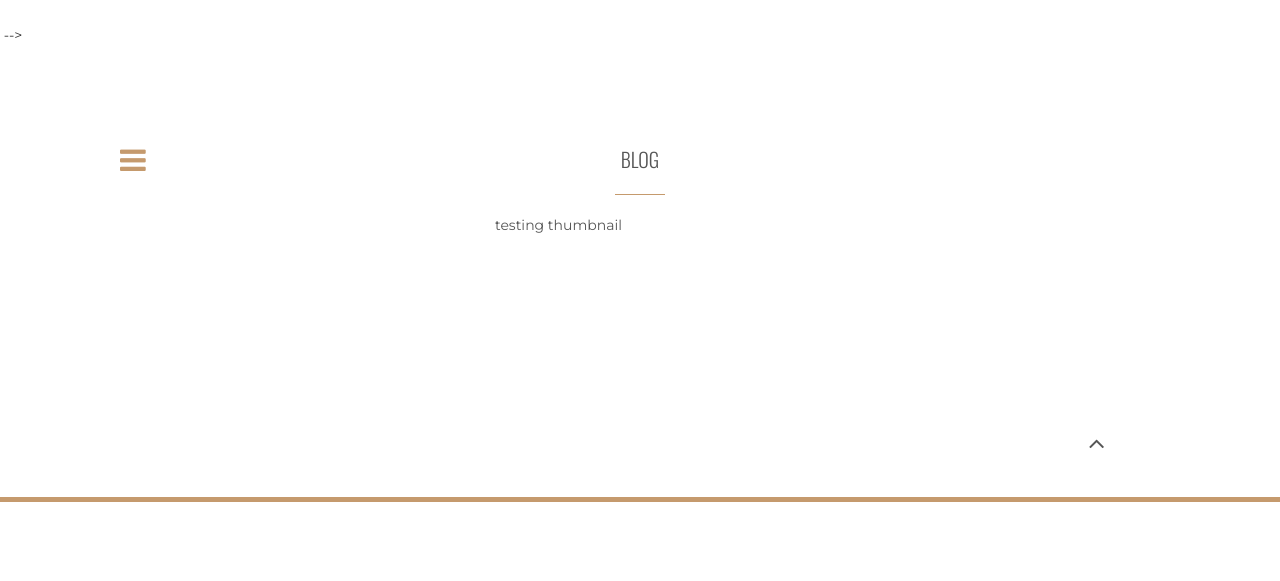
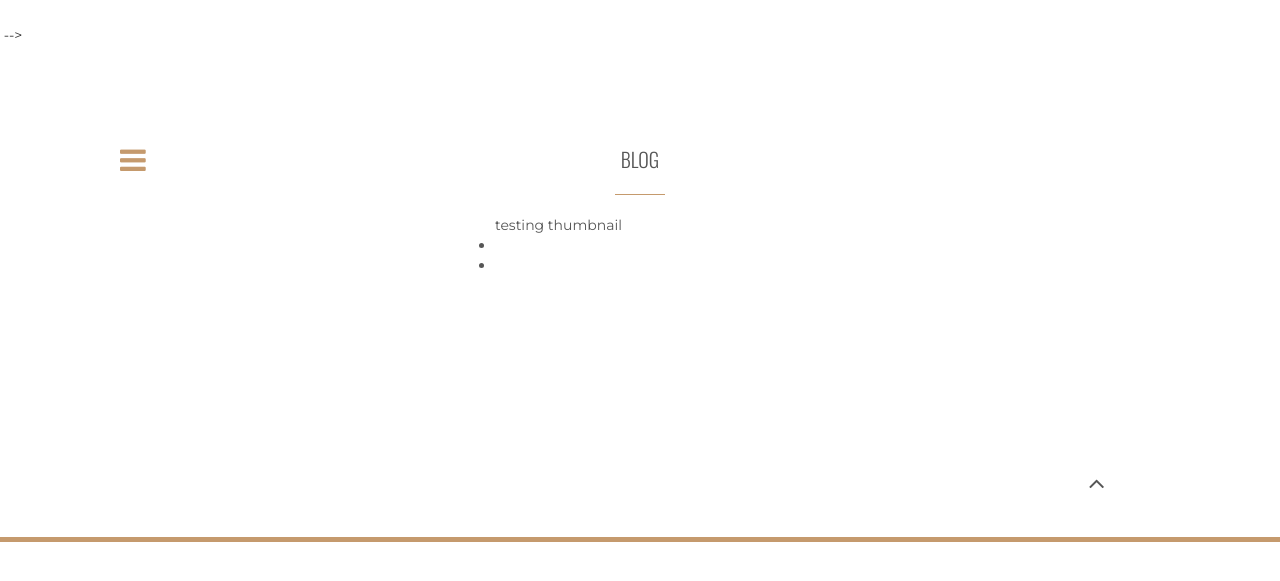
Before and after one commit to puds/serriferous.github.io, a Jekyll site: the page built from blog/index.html, in a window 1280 px wide. Shown: the top 581 px of the page. Built offline with Jekyll 4.4.1, drawn with Linux system fonts in a browser that asks for light colours; nearby versions of some CDN libraries; comment, search, counter and statistics services are not loaded.

Commit message:
Update index.html

```diff
--- a/blog/index.html
+++ b/blog/index.html
@@ -24,7 +24,7 @@ title: Blog
                             <div class="col-md-12">
                                     testing thumbnail
                                 <ul>
-                                {% for blog in site.blog %}
+                                {% for post in site.categories.blog %}
     <li>
       <a href="{{ blog.url }}">{{ blog.title }}</a>
       {{ blog.excerpt }}
@@ -32,14 +32,6 @@ title: Blog
   {% endfor %}
 </ul>
 
-{% if blog.img %}
-  <img class="caption__media" data-interchange="
-  {% for img in blog.img %}
-    [{{site.baseurl}}/img/{{img[1]}} ({{img[0]}})]
-    {% unless forloop.last %}, {% endunless %}
-  {% endfor %}
-  ">
-{% endif %}
                             </div>
                   </div>
 
```
